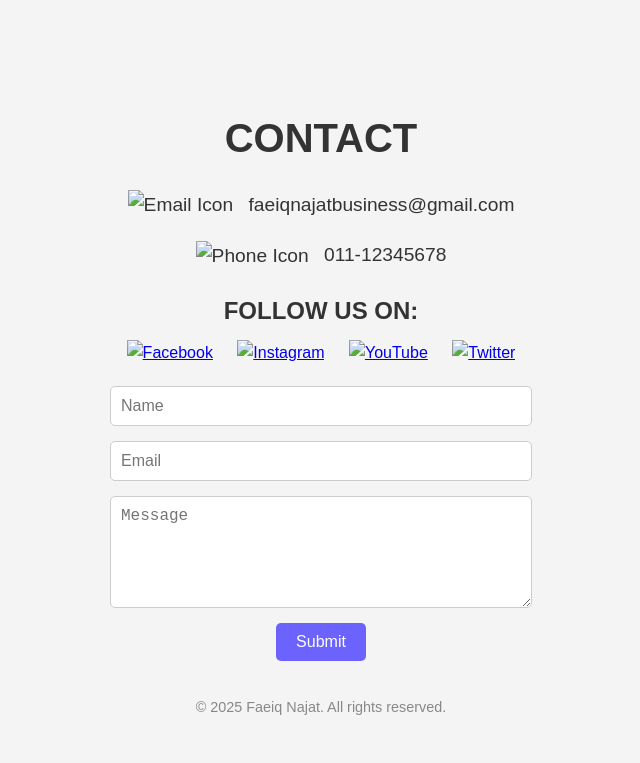
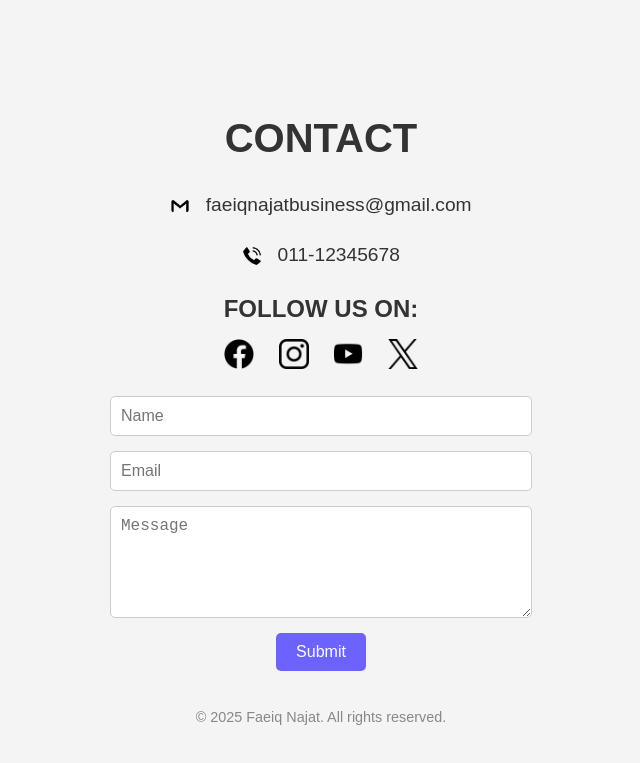
Before and after one commit to faeiqnajat17/faeiqnajat, a plain HTML site: page index.html in a window 1280 px wide. Shown: the part 3353-4116 px from the top of the page, without its empty margins (319-959 px from the left). Drawn offline with Linux system fonts and the light colour scheme.

Commit message:
Update index.html

```diff
--- a/index.html
+++ b/index.html
@@ -291,15 +291,15 @@
 <section id="contact" class="contact-section">
     <h1>CONTACT</h1>
     <div class="contact-info">
-        <p><img src="Material/gmail.png" alt="Email Icon"> faeiqnajatbusiness@gmail.com</p>
-        <p><img src="Material/telephone-call.png" alt="Phone Icon"> 011-12345678</p>
+        <p><img src="gmail.png" alt="Email Icon"> faeiqnajatbusiness@gmail.com</p>
+        <p><img src="telephone-call.png" alt="Phone Icon"> 011-12345678</p>
     </div>
     <div class="social-links">
         <h2>FOLLOW US ON:</h2>
-        <a href="https://facebook.com" target="_blank"><img src="Material/facebook.png" alt="Facebook"></a>
-        <a href="https://instagram.com" target="_blank"><img src="Material/instagram.png" alt="Instagram"></a>
-        <a href="https://youtube.com" target="_blank"><img src="Material/youtube.png" alt="YouTube"></a>
-        <a href="https://twitter.com" target="_blank"><img src="Material/twitter.png" alt="Twitter"></a>
+        <a href="https://facebook.com" target="_blank"><img src="facebook.png" alt="Facebook"></a>
+        <a href="https://instagram.com" target="_blank"><img src="instagram.png" alt="Instagram"></a>
+        <a href="https://youtube.com" target="_blank"><img src="youtube.png" alt="YouTube"></a>
+        <a href="https://twitter.com" target="_blank"><img src="twitter.png" alt="Twitter"></a>
     </div>
     <form class="contact-form" action="#" method="post">
         <input type="text" name="name" placeholder="Name" required>
```
